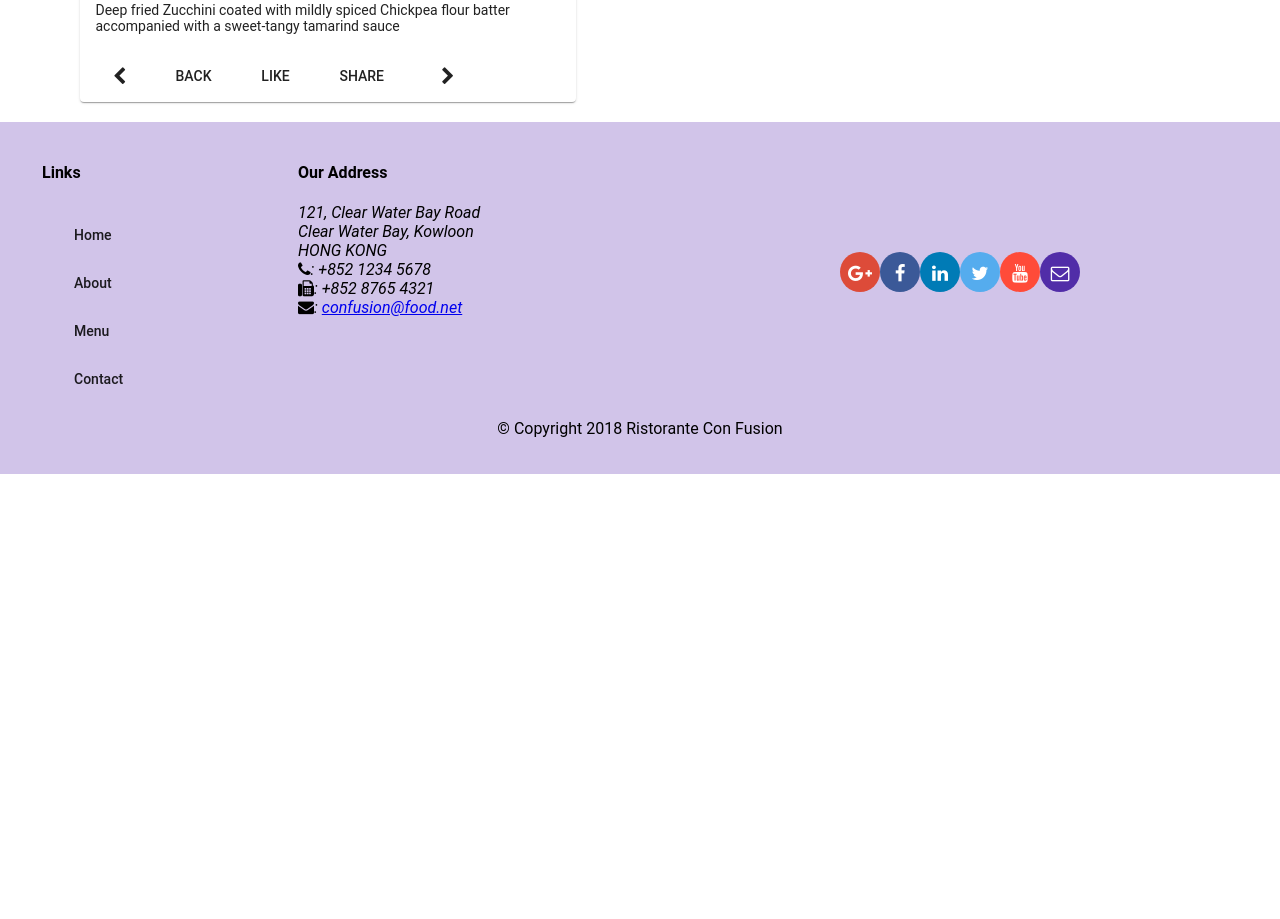
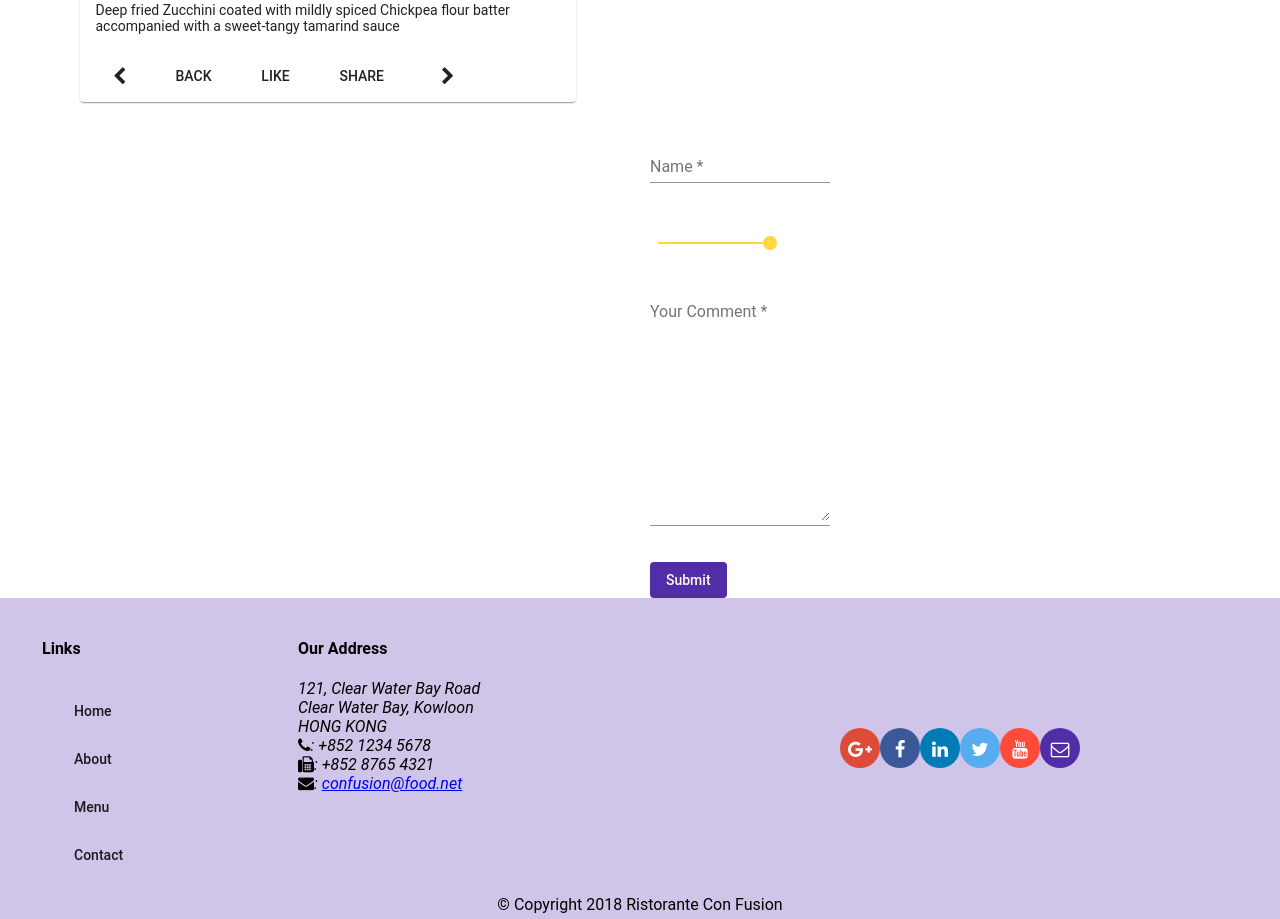
Before and after one commit to krupapatel98/Restaurant-Management-Angular, an Angular app in the folder conFusion/: page /dishdetail/1 in a window 1280 px wide. Shown: the part 960-1879 px from the top of the page. Before the commit the page ends 1434 px from the top, so only its background shows below. Built offline with nearby package versions, Linux system fonts and the light colour scheme; a web font is replaced by a local one.

Commit message:
Changes Made to code

```diff
--- a/conFusion/src/app/app.module.ts
+++ b/conFusion/src/app/app.module.ts
@@ -14,6 +14,7 @@ import {MatCheckboxModule } from '@angular/material/checkbox';
 import { MatSelectModule} from '@angular/material/select';
 import { MatProgressSpinnerModule} from '@angular/material/progress-spinner';
 import { MatSlideToggleModule } from "@angular/material/slide-toggle";
+import {MatSliderModule} from '@angular/material/slider';
 
 import { FormsModule } from '@angular/forms';
 import { ReactiveFormsModule } from '@angular/forms';
@@ -67,7 +68,8 @@ import { LoginComponent } from './login/login.component';
     MatCheckboxModule,
     MatSelectModule,
     MatSlideToggleModule,
-    MatProgressSpinnerModule
+    MatProgressSpinnerModule,
+    MatSliderModule
   ],
   providers: [
     DishService,
--- a/conFusion/src/app/contact/contact.component.scss
+++ b/conFusion/src/app/contact/contact.component.scss
@@ -9,3 +9,7 @@
 .form-size{
   width: 75%;
 }
+
+mat-slider {
+  width: 300px;
+}
--- a/conFusion/src/app/dishdetail/dishdetail.component.html
+++ b/conFusion/src/app/dishdetail/dishdetail.component.html
@@ -51,3 +51,39 @@
     <mat-spinner></mat-spinner><h4>Loading . . . Please Wait!</h4>
   </div>
 </div>
+
+<div>
+  <span class="flex-spacer"> </span>
+<div fxFlex fxFlexOffset="20px" class="form-size">
+
+  <div matLine  *ngIf="ratingForm.valid">
+    <p>{{ratingForm.value.comment}} </p>
+    <p>  <span> {{ratingForm.value.rating}} Stars </span></p>
+     <p> <span> -- {{ratingForm.value.author}}</span></p>
+  </div>
+  <form novalidate [formGroup]="ratingForm" #fform="ngForm" (ngSubmit)="onSubmit()">
+    <p>
+      <mat-form-field>
+        <input matInput formControlName="author" placeholder="Name" type="text" required>
+        <mat-error *ngIf="ratingForm.get('author')?.hasError('required') &&
+        ratingForm.get('author')?.touched"  >Author Name is required</mat-error>
+      </mat-form-field>
+      </p>
+
+      <mat-slider formControlName="rating" aria-label="unit(s)" min="1" max="5" step="1" value="5" thumbLabel tickInterval="1"></mat-slider>
+
+    <p>
+      <mat-form-field class="full-width">
+        <textarea matInput formControlName="comment" placeholder="Your Comment" rows="12">
+        </textarea>
+        <mat-error *ngIf="ratingForm.get('comment')?.hasError('required') &&
+        ratingForm.get('comment')?.touched">Comment is required</mat-error>
+
+
+      </mat-form-field>
+    </p>
+    <button type="submit" mat-button class="background-primary text-floral-white"
+    [disabled]="ratingForm.invalid">Submit</button>
+  </form>
+</div>
+</div>
--- a/conFusion/src/app/dishdetail/dishdetail.component.ts
+++ b/conFusion/src/app/dishdetail/dishdetail.component.ts
@@ -1,9 +1,12 @@
-import { Component, OnInit } from '@angular/core';
+import { Component, OnInit, ViewChild } from '@angular/core';
 import { Params, ActivatedRoute } from '@angular/router';
 import { Location } from '@angular/common';
 import { Dish } from '../shared/dish';
 import { DishService } from '../services/dish.service';
 import { switchMap } from 'rxjs/operators';
+import { EmailValidator, FormBuilder, FormGroup, NgForm, Validator, Validators } from '@angular/forms';
+import { Comment } from '../shared/comment';
+import { DISHES } from '../shared/dishes';
 
 
 @Component({
@@ -18,9 +21,19 @@ export class DishdetailComponent implements OnInit {
     prev: string;
     next: string;
 
+    dish1: typeof DISHES[] = [];
+
+    ratingForm: FormGroup;
+    comment: Comment;
+
+    @ViewChild('rform') feedbackFormDirective;
+
+
   constructor(private dishService: DishService,
             private route: ActivatedRoute,
-            private location: Location) { }
+            private location: Location, private fb:FormBuilder) {
+              this.createForm();
+             }
 
   ngOnInit(): void {
     this.dishService.getDishIds()
@@ -28,6 +41,30 @@ export class DishdetailComponent implements OnInit {
     let id = this.route.params.pipe(switchMap((params: Params) => this.dishService.getDish(params['id'])))
     .subscribe(dish => {this.dish = dish; this.setPrevNext(dish.id);});
   }
+
+
+
+  createForm() {
+    this.ratingForm = this.fb.group({
+      author: ['', Validators.required],
+      rating: [5, Validators.required],
+      comment: ['', Validators.required],
+    });
+  }
+
+  // onSubmit(fform:NgForm){
+  onSubmit(){
+    this.comment = this.ratingForm.value;
+    console.log(this.comment);
+    this.ratingForm.reset({
+      author: '',
+      rating: 5,
+      comment: ''
+    });
+    // this.dish.push(fform.value)
+    this.feedbackFormDirective.resetForm();
+  }
+
 
   setPrevNext(dishId: string)
  {
```
